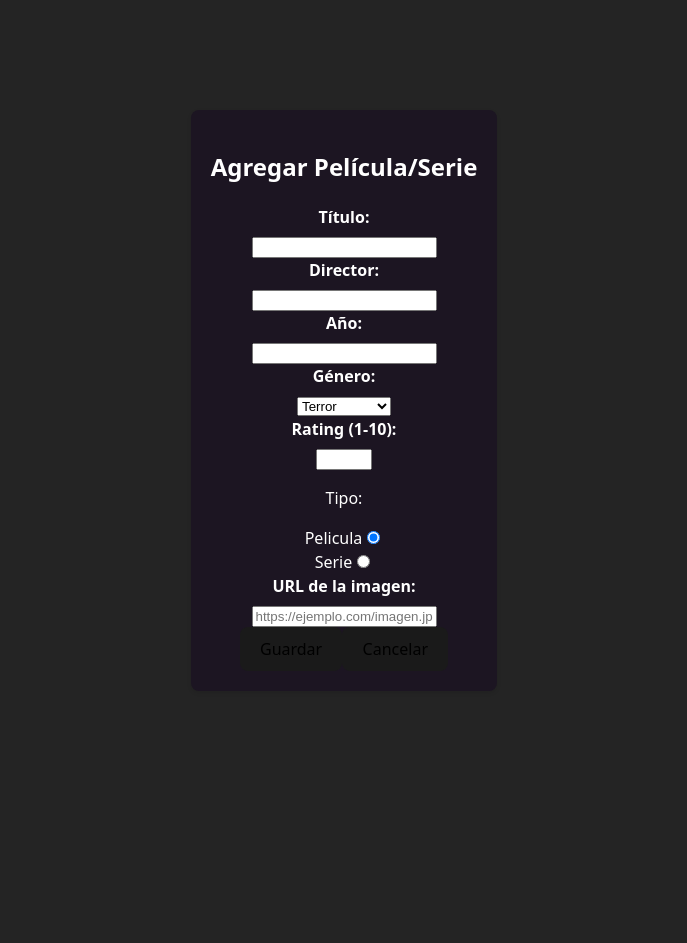
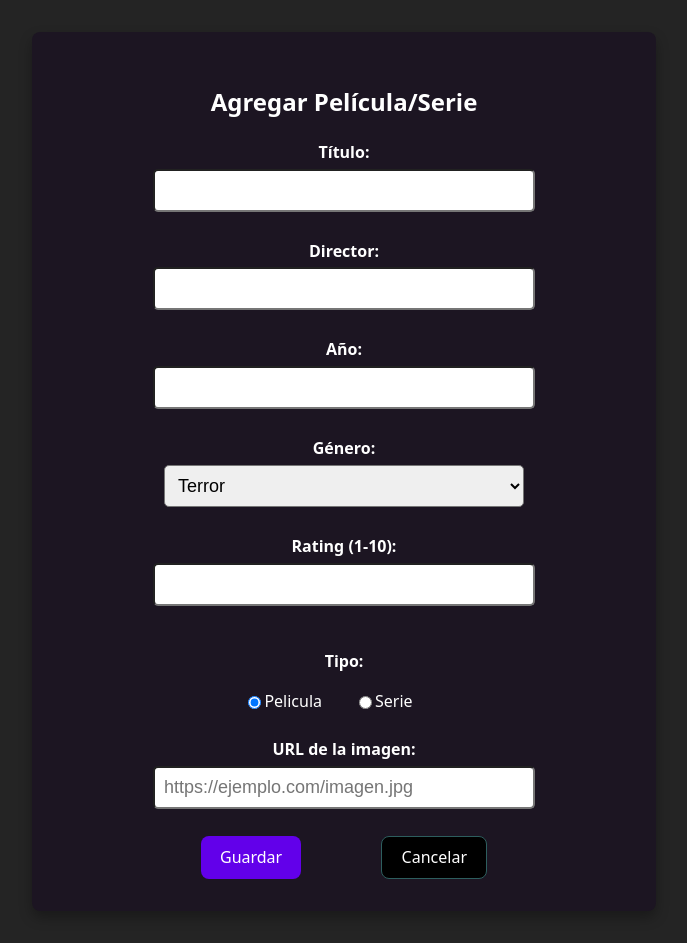
Before and after one commit to JuliaRossiFAI-2378/PWA-TP1, a React (Vite) app: page / in a window 1280 px wide. Both pictures are taken after a click on the button "Cargar Película/Serie". Shown: the whole page, without its empty margins (296-983 px from the left). Before the commit the page ends 800 px from the top, so only its background shows below. Built offline with nearby package versions, Linux system fonts and the light colour scheme.

Commit message:
refactorizado y estilo de formulario

```diff
--- a/src/components/Formulario/Formulario.jsx
+++ b/src/components/Formulario/Formulario.jsx
@@ -39,13 +39,13 @@ const Formulario = ({ click }) => {
             <h2>Agregar Película/Serie</h2>
             <form onSubmit={handleSubmit}>
                     <label className={styles.formLabel}>Título:</label>
-                    <Input name="titulo" type="text" value={formData.titulo} onChange={handleChange} required />
+                    <Input name="titulo" type="text" value={formData.titulo} onChange={handleChange} required estilo={styles.input} />
                     <label className={styles.formLabel}>Director:</label>
-                    <Input name="director" type="text" value={formData.director} onChange={handleChange} required/>
+                    <Input name="director" type="text" value={formData.director} onChange={handleChange} required estilo={styles.input} />
                     <label className={styles.formLabel}>Año:</label>
-                    <Input name="anio" type="number" value={formData.anio} onChange={handleChange} />
+                    <Input name="anio" type="number" value={formData.anio} onChange={handleChange} estilo={styles.input} />
                     <label className={styles.formLabel}>Género:</label>
-                    <select name="genero" value={formData.genero} onChange={handleChange} >
+                    <select name="genero" value={formData.genero} onChange={handleChange} className={styles.select} >
                         <option value="terror">Terror</option>
                         <option value="drama">Drama</option>
                         <option value="fantasia">Fantasía</option>
@@ -54,16 +54,22 @@ const Formulario = ({ click }) => {
                         <option value="documental">Documental</option>
                     </select>
                     <label className={styles.formLabel}>Rating (1-10):</label>
-                    <Input name="rating" type="number" min="1" max="10" value={formData.rating} onChange={handleChange} />
-                    <p>Tipo:</p>
-                    <label htmlFor='tipo'>Pelicula</label>
-                    <Input type="radio" name="tipo" value="pelicula" checked={formData.tipo === "pelicula"} onChange={handleChange}/><br/>
-                    <label htmlFor='tipo'>Serie</label>
-                    <Input type="radio" name="tipo" value="serie" checked={formData.tipo === "serie"} onChange={handleChange}/>
+                    <Input name="rating" type="number" min="1" max="10" value={formData.rating} onChange={handleChange} className={styles.input} />
+                    <div className={styles.radioContainer}>
+                        <p className={styles.radioTitle} >Tipo:</p>
+                        <div className={styles.radioGroup}>
+                            <Input type="radio" name="tipo" value="pelicula" id="nameP" checked={formData.tipo === "pelicula"} onChange={handleChange} estilo={styles.radioOptions} /><br/>
+                            <label htmlFor='tipoP' className={styles.radioLabel} >Pelicula</label>
+                            <Input type="radio" name="tipo" value="serie" id="nameS" checked={formData.tipo === "serie"} onChange={handleChange} estilo={styles.radioOptions} />
+                            <label htmlFor='tipoS' className={styles.radioLabel} >Serie</label>
+                        </div>
+                    </div>
                     <label className={styles.formLabel}>URL de la imagen:</label>
-                    <Input name="imagen" type="url" value={formData.imagen} onChange={handleChange} placeholder="https://ejemplo.com/imagen.jpg"/><br/>
-                    <Boton texto="Guardar" type="submit" />
-                    <Boton texto="Cancelar" type="button" onClick={click} />
+                    <Input name="imagen" type="url" value={formData.imagen} onChange={handleChange} placeholder="https://ejemplo.com/imagen.jpg" estilo={styles.input} /><br/>
+                    <div className={styles.buttonGroup} >
+                        <Boton texto="Guardar" type="submit" estilo={styles.primaryButton} />
+                        <Boton texto="Cancelar" type="button" onClick={click}  estilo={styles.secondaryButton} />
+                    </div>
             </form>
         </div>
     );
--- a/src/components/Formulario/Formulario.module.css
+++ b/src/components/Formulario/Formulario.module.css
@@ -1,59 +1,27 @@
-.card {
-    max-width: 600px;
-    margin: 20px auto;
-    padding: 20px;
-    background: white;
-    border-radius: 8px;
-    box-shadow: 0 2px 10px rgba(0, 0, 0, 0.1);
+
+.radioContainer{
+    margin-bottom: 1.5em;
+    display: block;
 }
 
-.form {
-    display: flex;
-    flex-direction: column;
-    gap: 15px;
-}
-
-.formGroup {
-    display: flex;
-    flex-direction: column;
-    gap: 5px;
-}
-
-.formGroup label {
+.radioTitle{
+    display: block;
     font-weight: bold;
-    margin-bottom: 5px;
-}
-
-.select {
-    padding: 8px;
-    border-radius: 4px;
-    border: 1px solid #2D5E5E;
 }
 
 .radioGroup {
     display: flex;
-    flex-direction: column;
-    gap: 5px;
+    justify-content: center;
 }
 
-.radioOptions {
-    display: flex;
-    gap: 15px;
-    margin-top: 5px;
-}
-
-.radioOptions label {
-    display: flex;
-    align-items: center;
-    gap: 5px;
-    font-weight: normal;
+.radioLabel {
+    margin-right: 2em;
 }
 
 .buttonGroup {
     display: flex;
-    justify-content: space-between;
-    margin-top: 20px;
-    gap: 10px;
+    justify-content: center;
+    gap: 5em;
 }
 
 .primaryButton {
@@ -63,23 +31,42 @@
 }
 
 .secondaryButton {
-    background-color: #f5f5f5;
-    color: #333;
+    background-color: black;
+    color: white;
     border: 1px solid #2D5E5E;
 }
 
 .formLabel{
     display: block;
-    margin-bottom: 5px;
     font-weight: bold;
+    margin-bottom: 0.3em;
 }
 
 .formContainer{
-    max-width: 500px;
-    margin: 20px;
-    padding: 20px;
+    width: 35em;
+    padding: 2em;
     background-color: #1C1522;
     color: white;
     border-radius: 8px;
-    box-shadow: 0 2px 4px rgba(0,0,0,0.1);
+    box-shadow: 0 0.4em 0.8em rgba(0,0,0,0.3);
 }
+
+.input{
+    padding: 0.5em;
+    font-size: large;
+    border-radius: 5px;
+    margin-bottom: 1.5em;
+    width: 20em;
+}
+
+.select{
+    padding: 0.5em;
+    font-size: large;
+    border-radius: 5px;
+    margin-bottom: 1.5em;
+    width: 20em;
+}
+
+.radio{
+    border-radius: 5px;
+}
```
